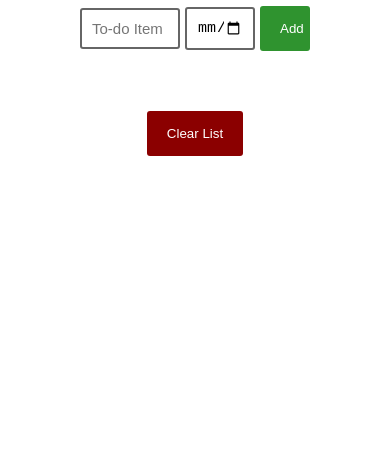
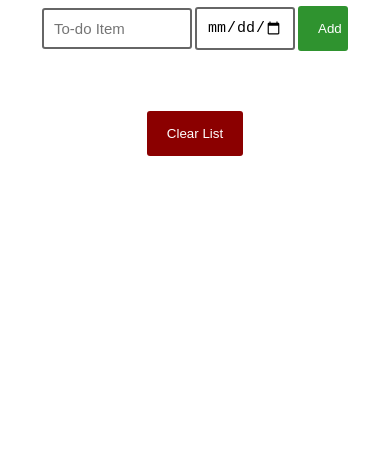
Before and after one commit to Romy-sa/to-do-list, a plain HTML site: page index.html in a window 390 px wide. Shown: the part 381-844 px from the top of the page. Drawn offline with Linux system fonts and the light colour scheme.

Commit message:
Update styles.css

```diff
--- a/styles.css
+++ b/styles.css
@@ -66,9 +66,9 @@ button:active {
   .input-div,
   .list-container {
     display: grid;
-    grid-template-columns: 100px 70px 50px;
-    grid-row-gap: 5px;
-    grid-column-gap: 5px;
+    grid-template-columns: 150px 100px 50px;
+    grid-row-gap: 3px;
+    grid-column-gap: 3px;
     align-items: center;
   }
 }
```
